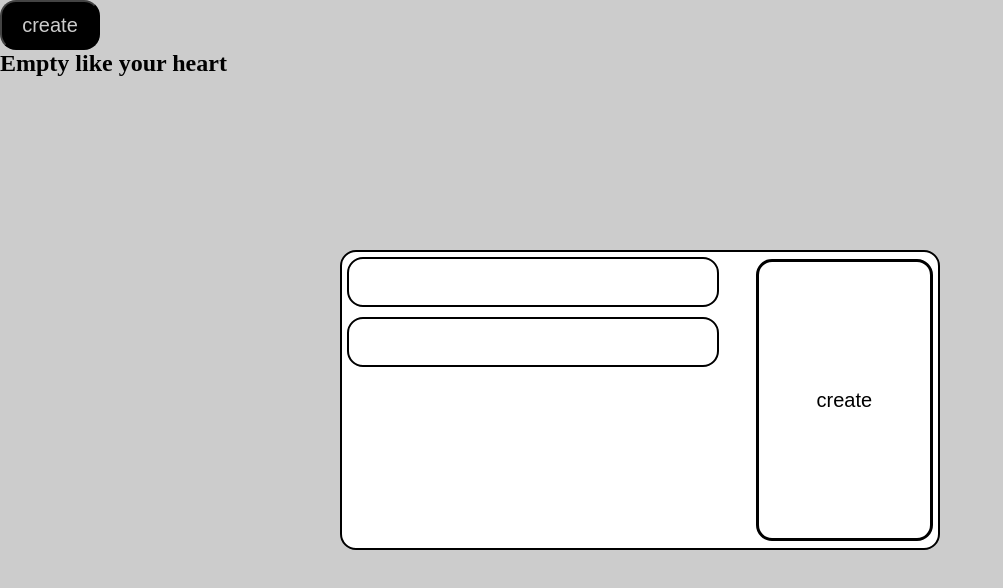
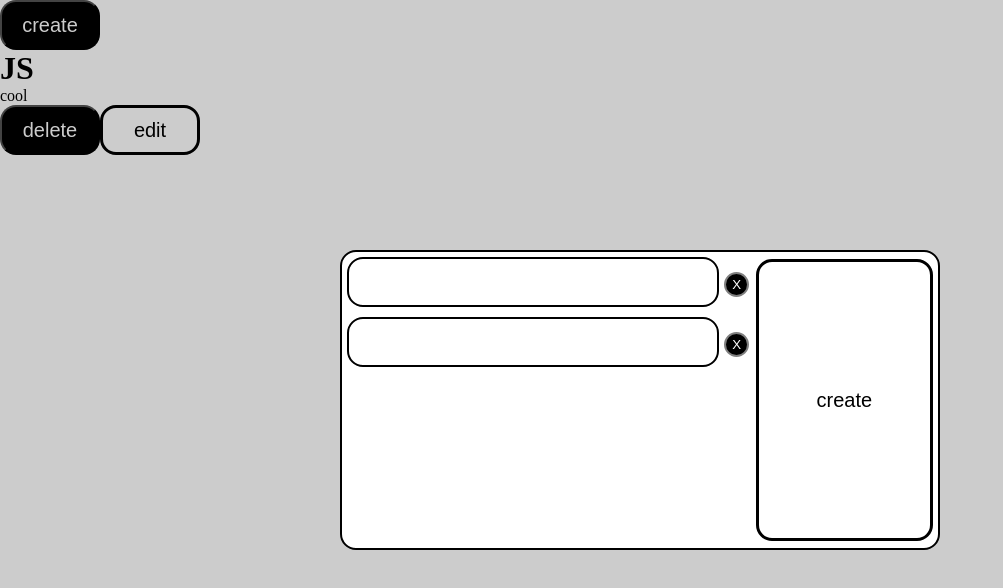
Before and after one commit to danyalll1/vue3_project, a Vue app: page / in a window 1280 px wide. Both pictures are taken after a click on the button "create". Shown: the top 588 px of the page, without its empty margins (0-1003 px from the left). Built offline with nearby package versions, Linux system fonts and the light colour scheme.

Commit message:
delete buttons

```diff
--- a/src/App.vue
+++ b/src/App.vue
@@ -8,6 +8,8 @@
       @body="SetBody"
       v-model:modelValue="EditedItem"
       @submit="SubmitEditing"
+      @clearName="ClearName"
+      @clearBody="ClearBody"
   ></my-dialog-window>
 
 
@@ -45,7 +47,7 @@ export default {
   data() {
     return {
       checkList: [
-
+        {id:1,name:'JS',body:'cool'}
       ],
       EditPopUpVisible: false,
       EditedItem: {},
@@ -81,6 +83,12 @@ export default {
     CreateItem(){
       this.EditedItemStatus = true
       this.SubmitEditing()
+    },
+    ClearName(){
+      this.EditedItem.name = ''
+    },
+    ClearBody(){
+      this.EditedItem.body = ''
     },
 
 
--- a/src/components/MyDialogWindow.vue
+++ b/src/components/MyDialogWindow.vue
@@ -6,17 +6,25 @@
             :value="modelValue.name"
             @input="updateInput"
         ></my-input>
+                <button
+                    class="delete-button"
+                    @click="$emit('clearName')"
+                >X</button>
         <my-input
             :value="modelValue.body"
             @input="updateInput1"
         ></my-input>
+              <button
+                  @click="$emit('clearBody')"
+                  class="delete-button"
+              >X</button>
       </div>
       <MyButtonWhite
           v-if="status === true "
           @click="$emit('submit')"
           class="edit-button">
           create
-          </MyButtonWhite>
+      </MyButtonWhite>
       <MyButtonWhite
           v-else
           @click="$emit('submit')"
@@ -88,6 +96,22 @@ export default {
   width: 30%;
   margin-right: 5px;
   height: 95%;
+  transition: all 0.25s;
+}
+
+.edit-button:hover{
+  transition: all 0.25s;
+  background-color: gray;
 
 }
+.delete-button{
+  width: 25px;
+  height: 25px;
+  border-radius: 50%;
+  cursor: pointer;
+  background-color: black;
+  color: white;
+  border: solid 2px gray;
+  transition: all ease-in-out 0.25s;
+}
 </style>
--- a/src/components/UI/MyButtonBlack.vue
+++ b/src/components/UI/MyButtonBlack.vue
@@ -19,5 +19,11 @@ export default {
   color: white;
   background: #000000;
   border-radius: 16px;
+  transition: ease-in-out 0.25s;
+}
+.btn-black:hover{
+  transition: ease-in-out 0.25s;
+  background-color: white;
+  color: black;
 }
 </style>
--- a/src/components/UI/MyButtonWhite.vue
+++ b/src/components/UI/MyButtonWhite.vue
@@ -20,5 +20,11 @@ export default {
   background: white;
   border-radius: 16px;
   border: solid black;
+  transition: ease-in-out 0.25s;
+}
+.btn-white:hover{
+  transition: ease-in-out 0.25s;
+  background-color: gray;
+  color: white;
 }
 </style>
```
Also changed, not shown: src/components/UI/MyInput.vue (+8 -2 lines).
